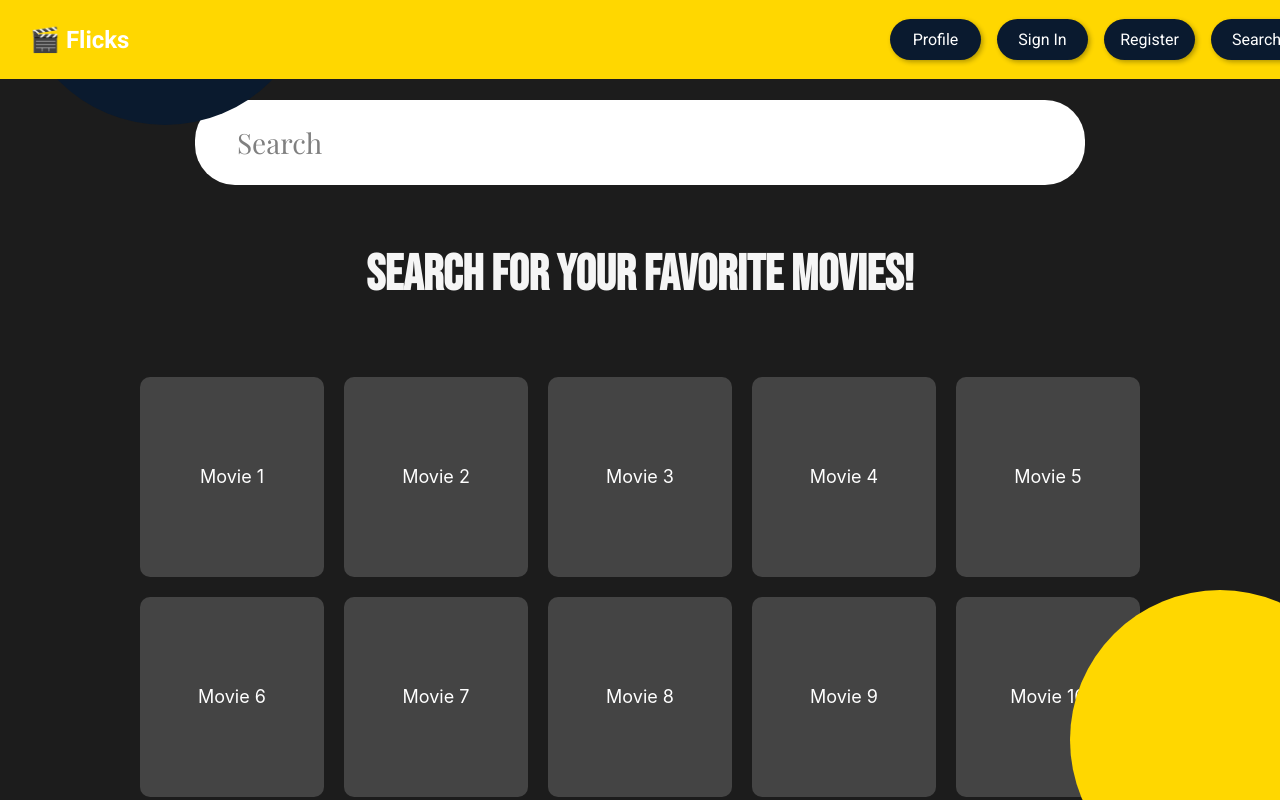
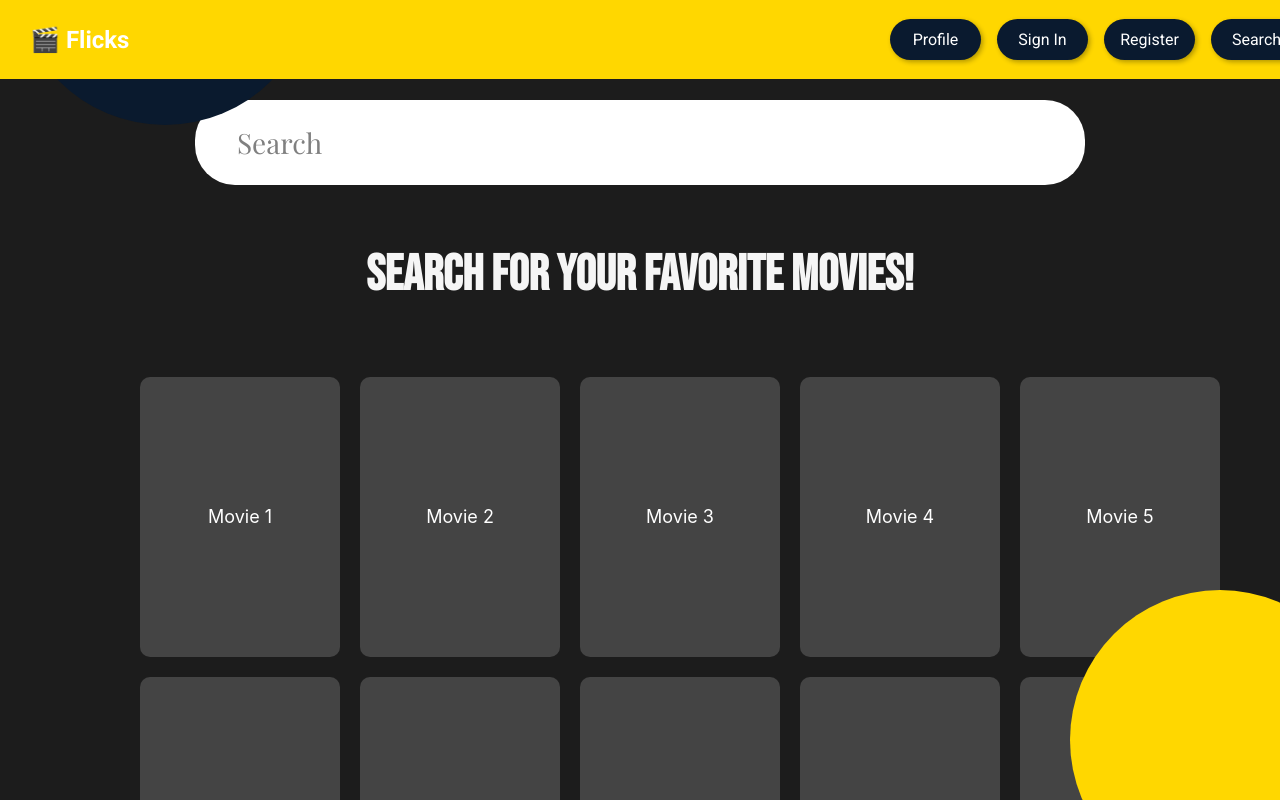
Before and after one commit to JScodesconcise/Flicks, a React (Create React App) app in the folder flicks/: page / in a window 1280 px wide. Shown: the top 800 px of the page. Built offline with nearby package versions, Linux system fonts and the light colour scheme; a web font is replaced by a local one.

Commit message:
Update SearchPage.css

```diff
--- a/flicks/src/styling/SearchPage.css
+++ b/flicks/src/styling/SearchPage.css
@@ -72,8 +72,8 @@ body {
 
 /* Movie Placeholder Box */
 .movie-placeholder {
-  width: 100%;
-  height: 200px;
+  width: 200px;
+  height: 280px;
   background-color: #444;
   border-radius: 10px;
   display: flex;
@@ -83,16 +83,17 @@ body {
   font-size: 18px;
 }
 
-/* Move Decorative Ball to the Right */
+
+
 .bl-circle {
   position: fixed;
   bottom: 0;
-  right: 0; /* Moved to the right */
+  right: 0;
   width: 300px;
   height: 300px;
   background-color: #ffd700;
   border-radius: 50%;
-  transform: translate(30%, 30%); /* Shifted properly */
+  transform: translate(30%, 30%);
   transition: transform 0.2s ease-out;
 }
 
```
